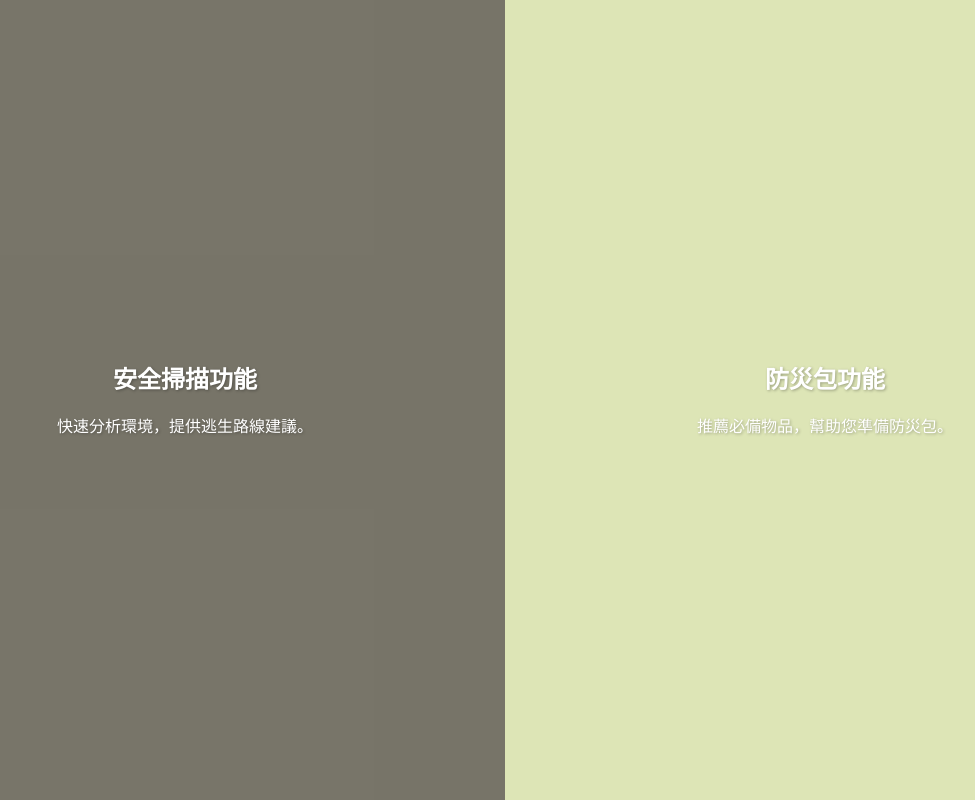
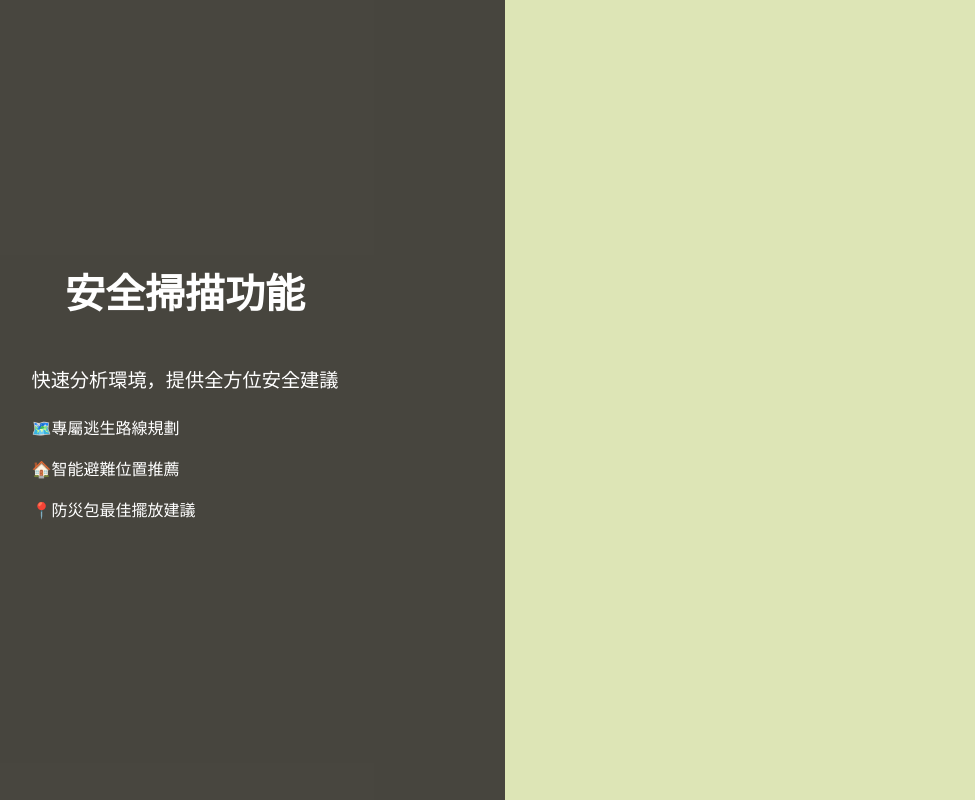
Before and after one commit to XiaoWang1212/survinest, a Vue app: page / in a window 1280 px wide. Shown: the whole page, without its empty margins (135-1110 px from the left). Built offline with nearby package versions, Linux system fonts and the light colour scheme.

Commit message:
homepage style adjust

```diff
--- a/src/views/HomePage.vue
+++ b/src/views/HomePage.vue
@@ -9,11 +9,30 @@
         'hovered': hoveredFeature === 'safety-scan',
         'expanding': expandingFeature === 'safety-scan'
       }"
+      :data-darkening="isDarkening"
     >
-      <div class="overlay" v-if="hoveredFeature === 'safety-scan'"></div>
-      <h2>安全掃描功能</h2>
-      <p>快速分析環境，提供逃生路線建議。</p>
+      <div class="overlay" v-if="hoveredFeature === 'safety-scan'">
+        <h2>安全掃描功能</h2>
+        <div class="feature-content">
+          <p class="main-desc">快速分析環境，提供全方位安全建議</p>
+          <ul class="feature-list">
+            <li>
+              <span class="icon">🗺️</span>
+              <span>專屬逃生路線規劃</span>
+            </li>
+            <li>
+              <span class="icon">🏠</span>
+              <span>智能避難位置推薦</span>
+            </li>
+            <li>
+              <span class="icon">📍</span>
+              <span>防災包最佳擺放建議</span>
+            </li>
+          </ul>
+        </div>
+      </div>
     </div>
+
     <div
       class="feature survival-kit"
       @click="navigateTo('SurvivalKitPage')"
@@ -23,10 +42,28 @@
         'hovered': hoveredFeature === 'survival-kit',
         'expanding': expandingFeature === 'survival-kit'
       }"
+      :data-darkening="isDarkening"
     >
-      <div class="overlay" v-if="hoveredFeature === 'survival-kit'"></div>
-      <h2>防災包功能</h2>
-      <p>推薦必備物品，幫助您準備防災包。</p>
+      <div class="overlay" v-if="hoveredFeature === 'survival-kit'">
+        <h2>防災包功能</h2>
+        <div class="feature-content">
+          <p class="main-desc">智能物資管理，確保應急準備充足</p>
+          <ul class="feature-list">
+            <li>
+              <span class="icon">📋</span>
+              <span>必備物品清單檢查</span>
+            </li>
+            <li>
+              <span class="icon">⚖️</span>
+              <span>物資數量配置建議</span>
+            </li>
+            <li>
+              <span class="icon">🕒</span>
+              <span>食物飲水用量規劃</span>
+            </li>
+          </ul>
+        </div>
+      </div>
     </div>
   </div>
 </template>
@@ -41,6 +78,11 @@ export default {
     const router = useRouter()
     const hoveredFeature = ref('')
     const expandingFeature = ref('')
+    const isDarkening = ref(false)
+
+    const hoverFeature = (feature) => {
+      hoveredFeature.value = feature
+    }
 
     const navigateTo = async (page) => {
       if (page === 'ScanPage') {
@@ -49,20 +91,24 @@ export default {
         expandingFeature.value = 'survival-kit'
       }
 
-      // 等待動畫完成後再跳轉
+      // 等待展開動畫完成
       await new Promise(resolve => setTimeout(resolve, 500))
+
+      // 開始暗化
+      isDarkening.value = true
+
+      // 等待暗化動畫完成
+      await new Promise(resolve => setTimeout(resolve, 800))
+
       router.push({ name: page })
-    }
-
-    const hoverFeature = (feature) => {
-      hoveredFeature.value = feature
     }
 
     return {
       navigateTo,
       hoverFeature,
       hoveredFeature,
-      expandingFeature
+      expandingFeature,
+      isDarkening
     }
   }
 }
@@ -88,13 +134,7 @@ export default {
   transition: all 0.5s ease;
   height: 100%;
   z-index: 1;
-}
-
-.feature h2, .feature p {
-  position: relative;
-  z-index: 2;
-  color: white;
-  text-shadow: 1px 1px 3px rgba(0, 0, 0, 0.3);
+  overflow: hidden; /* 新增：確保圖片不會溢出 */
 }
 
 .feature.safety-scan {
@@ -105,27 +145,9 @@ export default {
   background-color: #dde5b6;
 }
 
-.feature .overlay {
-  position: absolute;
-  top: 0;
-  height: 100%;
-  background-color: rgba(0, 0, 0, 0.5);
-  opacity: 0;
-  transition: opacity 0.3s ease;
-}
-
-.feature.safety-scan .overlay {
-  left: 0;
-  width: 100%;
-}
-
-.feature.survival-kit .overlay {
-  right: 0;
-  width: 100%;
-}
-
-.feature.hovered .overlay {
-  opacity: 1;
+/* Remove feature-icon styles */
+.feature-icon {
+  display: none;
 }
 
 .feature.expanding {
@@ -138,13 +160,15 @@ export default {
 .feature.safety-scan.expanding {
   left: 0;
   right: auto;
-  animation: expandRight 0.5s ease forwards;
+  width: 50vw;
+  animation: expandRight 0.5s ease-out forwards;
 }
 
 .feature.survival-kit.expanding {
   right: 0;
   left: auto;
-  animation: expandLeft 0.5s ease forwards;
+  width: 50vw;
+  animation: expandRight 0.5s ease-out forwards;
 }
 
 @keyframes expandRight {
@@ -156,12 +180,119 @@ export default {
   }
 }
 
-@keyframes expandLeft {
-  from {
-    width: 50vw;
+.feature.expanding[data-darkening="true"] {
+  width: 100vw !important; /* 確保暗化時是全螢幕 */
+  left: 0 !important; /* 確保從左側開始 */
+  animation: darken 0.8s ease-in forwards;
+}
+
+@keyframes darken {
+  0% {
+    filter: brightness(1);
+    background-color: inherit;
   }
-  to {
-    width: 100vw;
+  100% {
+    filter: brightness(0);
+    background-color: #000;
   }
 }
+
+.feature .overlay {
+  position: absolute;
+  top: 0;
+  left: 0;
+  width: 100%;
+  height: 100%;
+  background-color: rgba(0, 0, 0, 0.7);
+  display: flex;
+  flex-direction: column;
+  justify-content: center;
+  align-items: center;
+  opacity: 0;
+  transition: opacity 0.3s ease-in-out;
+  pointer-events: none;
+}
+
+.feature.hovered .overlay {
+  opacity: 1;
+}
+
+.feature h2 {
+  color: white;
+  opacity: 0;
+  transform: translateY(50px);
+  transition: all 0.6s cubic-bezier(0.175, 0.885, 0.32, 1.275);
+  margin-bottom: 20px;
+  font-size: 2.5em;
+}
+
+.feature-content {
+  opacity: 0;
+  transform: translateY(50px);
+  transition: all 0.6s cubic-bezier(0.175, 0.885, 0.32, 1.275);
+}
+
+.feature-list {
+  list-style: none;
+  padding: 0;
+}
+
+.feature-list li {
+  color: white;
+  margin: 15px 0;
+  opacity: 0;
+  transform: translateY(50px);
+  transition: all 0.6s cubic-bezier(0.175, 0.885, 0.32, 1.275);
+}
+
+.feature.hovered h2 {
+  opacity: 1;
+  transform: translateY(0);
+  transition-delay: 0.1s;
+}
+
+.feature.hovered .main-desc {
+  opacity: 1;
+  transform: translateY(0);
+  transition-delay: 0.2s;
+}
+
+.feature.hovered .feature-content {
+  opacity: 1;
+  transform: translateY(0);
+  transition-delay: 0.3s;
+}
+
+.feature.hovered .feature-list li:nth-child(1) {
+  opacity: 1;
+  transform: translateY(0);
+  transition-delay: 0.4s;
+}
+
+.feature.hovered .feature-list li:nth-child(2) {
+  opacity: 1;
+  transform: translateY(0);
+  transition-delay: 0.5s;
+}
+
+.feature.hovered .feature-list li:nth-child(3) {
+  opacity: 1;
+  transform: translateY(0);
+  transition-delay: 0.6s;
+}
+
+.main-desc {
+  color: white;
+  margin: 20px 0;
+  font-size: 1.2em;
+  opacity: 0;
+  transform: translateY(50px);
+  transition: all 0.6s cubic-bezier(0.175, 0.885, 0.32, 1.275);
+}
+
+.feature.hovered .main-desc {
+  opacity: 1;
+  transform: translateY(0);
+  transition-delay: 0.3s;
+}
 </style>
```
Also changed, not shown: src/assets/photo/left_half.jpeg (added), src/assets/photo/right_half.jpeg (added).
